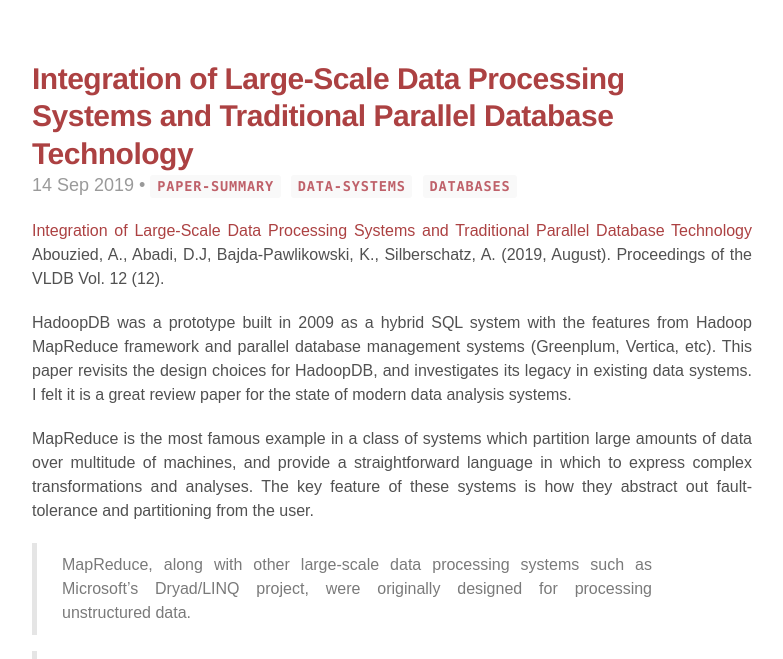
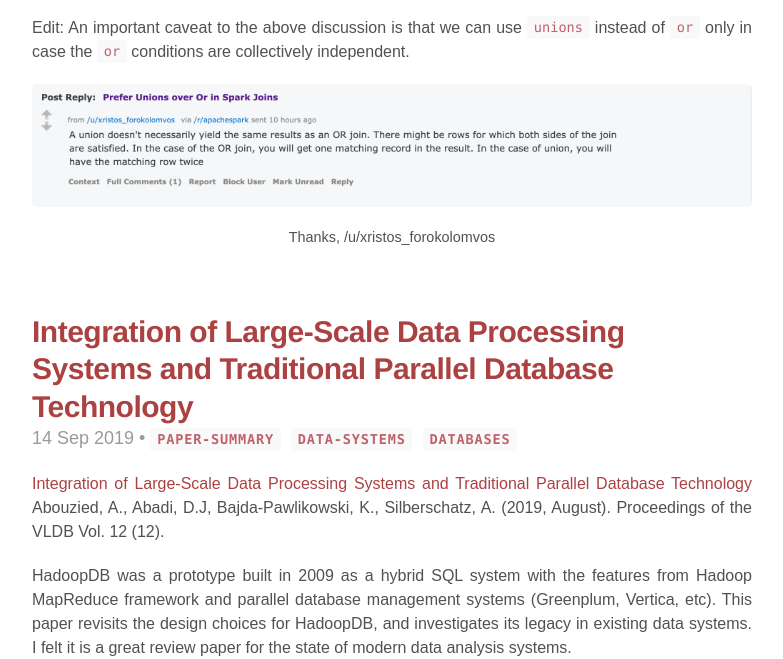
Before and after one commit to sujithjay/sujithjay.github.io, a Jekyll site: the page built from essays/index.html, in a window 1280 px wide and 900 px high, scrolled down 2894 px, cut to the strip 241-900 px from the top of the window. Shown: the whole strip, without its empty margins (248-1031 px from the left). Built offline with Jekyll 4.4.1, drawn with Linux system fonts in a browser that asks for light colours; nearby versions of some CDN libraries; some web fonts are replaced; the list of posts is cut into pages by our own code.

Commit message:
Edits to Union-over-Or

```diff
--- a/_posts/2019-10-11-Prefer-Union-over-Or-in-Joins.md
+++ b/_posts/2019-10-11-Prefer-Union-over-Or-in-Joins.md
@@ -96,3 +96,8 @@
 I will leave you with a complete reproducible example so you can try this out in your notebook:
 
 {% gist 097b80f7799d5d8389d1df650df377eb UnionOverOr.md %}
+
+Edit:
+An important caveat to the above discussion is that we can use `unions` instead of `or` only in case the `or` conditions are collectively independent.
+
+{% include image-caption.html file="/public/unionor/reddit-comment.png" description="Thanks, /u/xristos_forokolomvos" %}
```
Also changed, not shown: public/unionor/reddit-comment.png (added).
